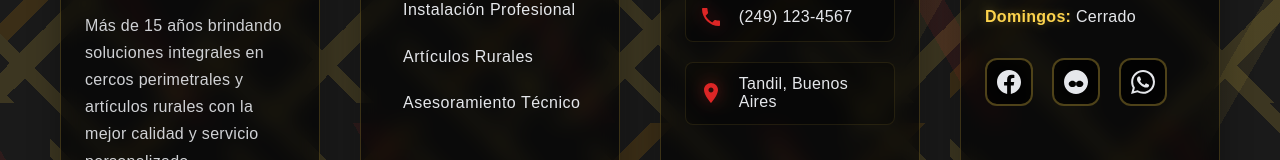
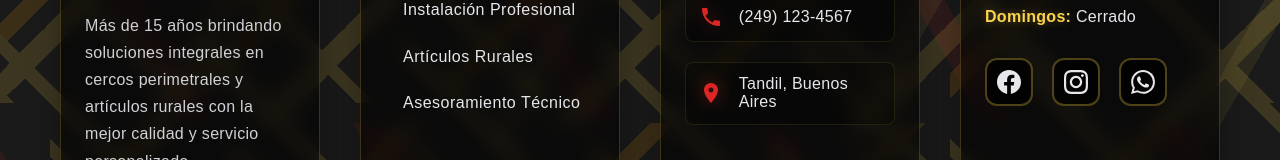
Before and after one commit to KevinMartinez7/PerimetralTandil, an Angular app: page / in a window 1280 px wide. Shown: the part 2290-2450 px from the top of the page. Built offline with nearby package versions, Linux system fonts and the light colour scheme.

Commit message:
Se agrego boton de instagram

```diff
--- a/src/app/components/footer/footer.component.html
+++ b/src/app/components/footer/footer.component.html
@@ -70,7 +70,7 @@
           </a>
           <a href="#" class="social-link" aria-label="Instagram">
             <svg viewBox="0 0 24 24" fill="currentColor">
-              <path d="M12.017 0C5.396 0 .029 5.367.029 11.987c0 6.62 5.367 11.987 11.987 11.987 6.62 0 11.987-5.367 11.987-11.987C24.014 5.367 18.648.001 12.017.001zM8.449 16.988c-1.297 0-2.448-.611-3.197-1.559-.748-.949-.748-2.122 0-3.071.749-.948 1.9-1.559 3.197-1.559s2.448.611 3.197 1.559c.748.949.748 2.122 0 3.071-.749.948-1.9 1.559-3.197 1.559zm7.138 0c-1.297 0-2.448-.611-3.197-1.559-.748-.949-.748-2.122 0-3.071.749-.948 1.9-1.559 3.197-1.559s2.448.611 3.197 1.559c.748.949.748 2.122 0 3.071-.749.948-1.9 1.559-3.197 1.559z"/>
+              <path d="M12 2.163c3.204 0 3.584.012 4.85.07 3.252.148 4.771 1.691 4.919 4.919.058 1.265.069 1.645.069 4.849 0 3.205-.012 3.584-.069 4.849-.149 3.225-1.664 4.771-4.919 4.919-1.266.058-1.644.07-4.85.07-3.204 0-3.584-.012-4.849-.07-3.26-.149-4.771-1.699-4.919-4.92-.058-1.265-.07-1.644-.07-4.849 0-3.204.013-3.583.07-4.849.149-3.227 1.664-4.771 4.919-4.919 1.266-.057 1.645-.069 4.849-.069zm0-2.163c-3.259 0-3.667.014-4.947.072-4.358.2-6.78 2.618-6.98 6.98-.059 1.281-.073 1.689-.073 4.948 0 3.259.014 3.668.072 4.948.2 4.358 2.618 6.78 6.98 6.98 1.281.058 1.689.072 4.948.072 3.259 0 3.668-.014 4.948-.072 4.354-.2 6.782-2.618 6.979-6.98.059-1.28.073-1.689.073-4.948 0-3.259-.014-3.667-.072-4.947-.196-4.354-2.617-6.78-6.979-6.98-1.281-.059-1.69-.073-4.949-.073zm0 5.838c-3.403 0-6.162 2.759-6.162 6.162s2.759 6.163 6.162 6.163 6.162-2.759 6.162-6.163c0-3.403-2.759-6.162-6.162-6.162zm0 10.162c-2.209 0-4-1.79-4-4 0-2.209 1.791-4 4-4s4 1.791 4 4c0 2.21-1.791 4-4 4zm6.406-11.845c-.796 0-1.441.645-1.441 1.44s.645 1.44 1.441 1.44c.795 0 1.439-.645 1.439-1.44s-.644-1.44-1.439-1.44z"/>
             </svg>
           </a>
           <a href="#" class="social-link" aria-label="WhatsApp">
```
